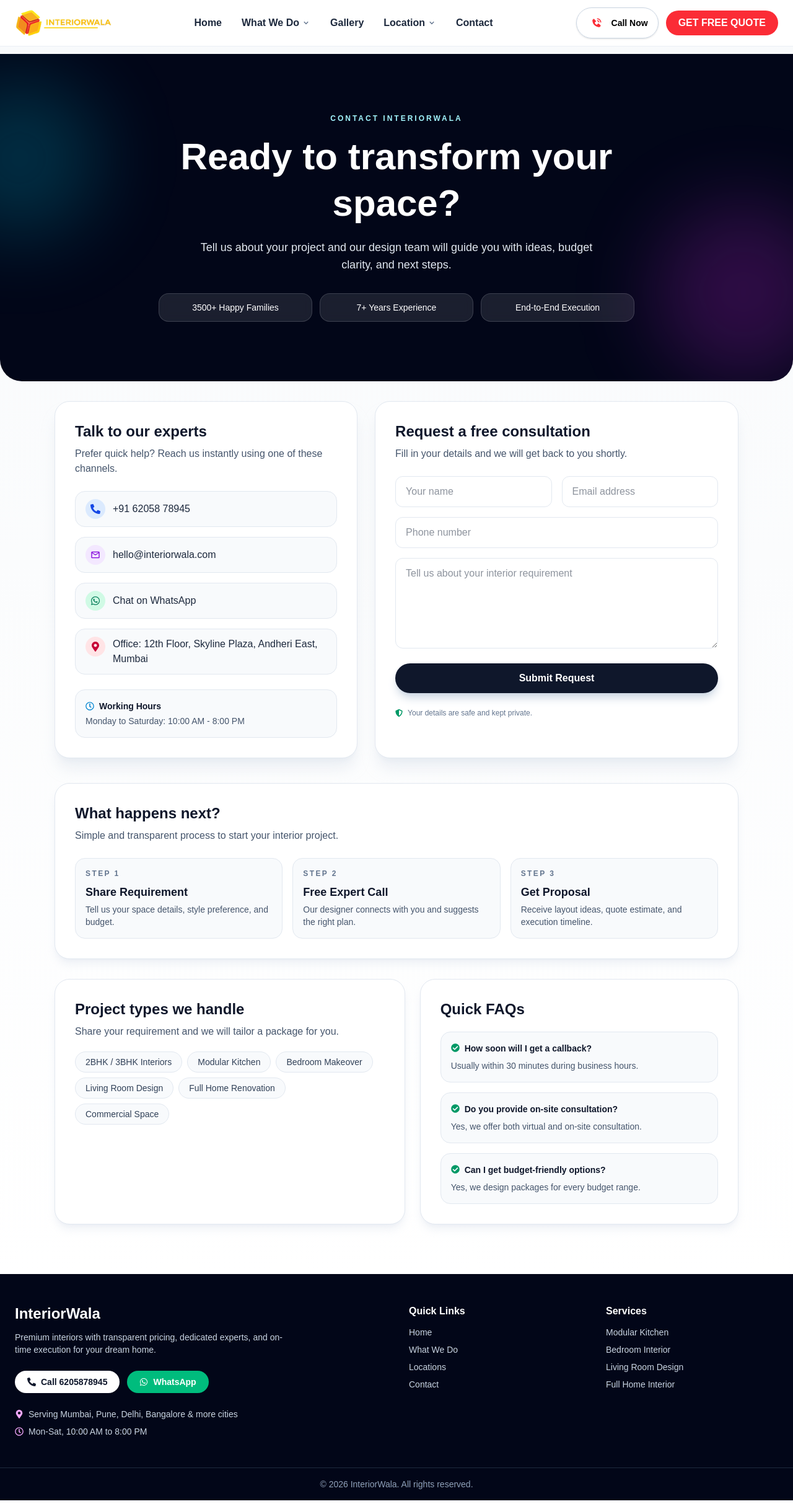
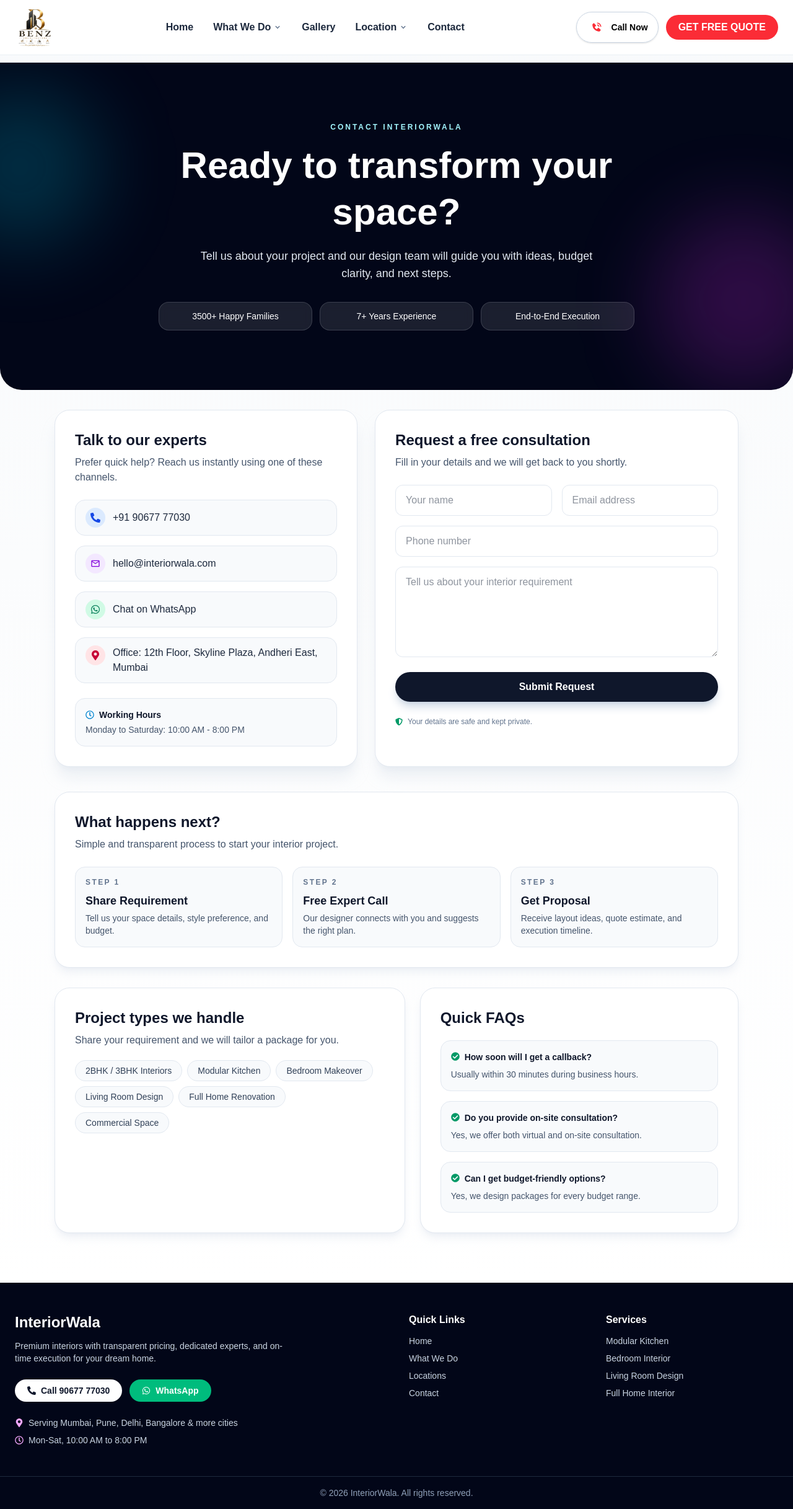
Before and after one commit to punelokmedia/marketing-interior, a Next.js app: page /contact in a window 1280 px wide. Shown: the whole page at 62% size. Built offline with nearby package versions, Linux system fonts and the light colour scheme.

Commit message:
Replace navbar logo with benz architecture logo

```diff
--- a/app/components/Navbar.tsx
+++ b/app/components/Navbar.tsx
@@ -118,12 +118,12 @@ export default function Navbar() {
         {/* LOGO */}
         <Link href="/" className="flex items-center gap-3" aria-label="Go to home">
           <Image
-            src="/interiorwala-logo.png"
-            alt="InteriorWala"
-            width={190}
-            height={52}
+            src="/benz-logo.png"
+            alt="Benz Architecture"
+            width={1254}
+            height={1254}
             priority
-            className="h-10 w-auto md:h-11"
+            className="h-14 w-auto md:h-16"
           />
         </Link>
 
--- a/app/components/footer.tsx
+++ b/app/components/footer.tsx
@@ -19,17 +19,17 @@ export default function Footer() {
             <motion.a
               whileHover={{ y: -2 }}
               whileTap={{ scale: 0.98 }}
-              href="tel:+916205878945"
+              href="tel:+919067777030"
               className="inline-flex items-center gap-2 rounded-full bg-white px-5 py-2 text-sm font-semibold text-slate-900"
             >
               <FaPhoneAlt />
-              Call 6205878945
+              Call 90677 77030
             </motion.a>
 
             <motion.a
               whileHover={{ y: -2 }}
               whileTap={{ scale: 0.98 }}
-              href="https://wa.me/916205878945"
+              href="https://wa.me/919067777030"
               target="_blank"
               rel="noreferrer"
               className="inline-flex items-center gap-2 rounded-full bg-emerald-500 px-5 py-2 text-sm font-semibold text-white"
--- a/app/components/homepage/ConnectWithUs.tsx
+++ b/app/components/homepage/ConnectWithUs.tsx
@@ -63,7 +63,7 @@ export default function ConnectWithUs() {
 
               <div className="mt-7 flex flex-col gap-4">
                 <motion.a
-                  href="tel:+916205878945"
+                  href="tel:+919067777030"
                   whileHover={{ y: -2, scale: 1.01 }}
                   whileTap={{ scale: 0.98 }}
                   className="flex items-center justify-center gap-3 rounded-full bg-white px-6 py-3 font-semibold text-slate-900 shadow-lg"
@@ -73,7 +73,7 @@ export default function ConnectWithUs() {
                 </motion.a>
 
                 <motion.a
-                  href="https://wa.me/916205878945"
+                  href="https://wa.me/919067777030"
                   target="_blank"
                   rel="noreferrer"
                   whileHover={{ y: -2, scale: 1.01 }}
--- a/app/components/homepage/FloatingContactBar.tsx
+++ b/app/components/homepage/FloatingContactBar.tsx
@@ -8,7 +8,7 @@ export default function FloatingContactBar() {
     <div className="fixed right-3 top-1/2 z-40 -translate-y-1/2">
       <div className="flex flex-col gap-3">
         <motion.a
-          href="tel:+916205878945"
+          href="tel:+919067777030"
           whileHover={{ x: -3, scale: 1.03 }}
           whileTap={{ scale: 0.97 }}
           className="group flex items-center gap-2 rounded-2xl bg-fuchsia-700 px-5 py-3 text-white shadow-lg shadow-fuchsia-700/30"
@@ -20,7 +20,7 @@ export default function FloatingContactBar() {
         </motion.a>
 
         <motion.a
-          href="https://wa.me/916205878945"
+          href="https://wa.me/919067777030"
           target="_blank"
           rel="noreferrer"
           whileHover={{ x: -3, scale: 1.03 }}
--- a/app/contact/page.tsx
+++ b/app/contact/page.tsx
@@ -184,13 +184,13 @@ export default function ContactPage() {
 
             <div className="mt-6 space-y-4">
               <a
-                href="tel:+916205878945"
+                href="tel:+919067777030"
                 className="flex items-center gap-3 rounded-2xl border border-slate-200 bg-slate-50 px-4 py-3 text-slate-800 transition hover:bg-slate-100"
               >
                 <span className="rounded-full bg-blue-100 p-2 text-blue-700">
                   <FaPhoneAlt />
                 </span>
-                +91 62058 78945
+                +91 90677 77030
               </a>
 
               <a
@@ -204,7 +204,7 @@ export default function ContactPage() {
               </a>
 
               <a
-                href="https://wa.me/916205878945"
+                href="https://wa.me/919067777030"
                 target="_blank"
                 rel="noreferrer"
                 className="flex items-center gap-3 rounded-2xl border border-slate-200 bg-slate-50 px-4 py-3 text-slate-800 transition hover:bg-slate-100"
```
Also changed, not shown: public/benz-logo.png (added).
